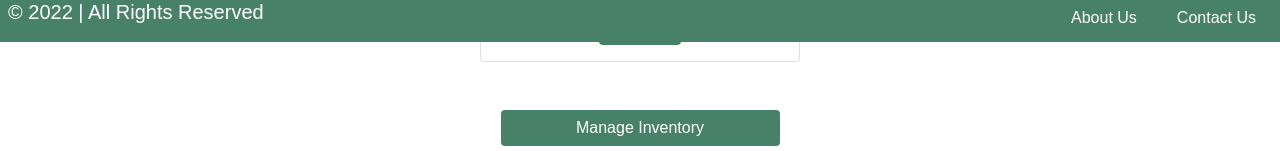
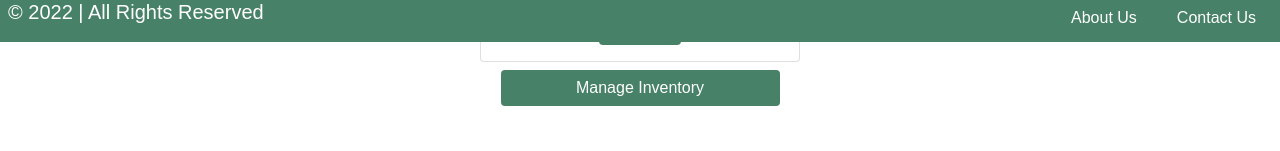
Before and after one commit to n00bNn00b/textile-machines-mart-client, a React (Create React App) app: page /updateItem/1 in a window 1280 px wide. Shown: the part 758-909 px from the top of the page. Built offline with nearby package versions, Linux system fonts and the light colour scheme; no server answers; sample sign-in values are in the browser's storage.

Commit message:
update component's manage button alignment fixed, corner case for restock in my item fixed

```diff
--- a/src/pages/MyItem/MyItem.jsx
+++ b/src/pages/MyItem/MyItem.jsx
@@ -51,7 +51,7 @@ const MyItem = ({ userItem }) => {
     } else {
       axios
         .put(`http://localhost:5000/product/${_id}`, {
-          quantity: productQuantity + restock,
+          quantity: parseInt(productQuantity + restock),
         })
         .then((res) => console.log(res));
       setProductQuantity(parseInt(restock + productQuantity));
--- a/src/pages/UpdateItem/Update/Update.jsx
+++ b/src/pages/UpdateItem/Update/Update.jsx
@@ -89,7 +89,7 @@ const Update = ({ singleItem }) => {
       <Button
         as={Link}
         to="/manageInventory"
-        className="d-block mx-auto border-0 mt-2 w-25 mt-5"
+        className="d-block mx-auto border-0 mt-2 w-25 mb-5"
         style={{ backgroundColor: "rgb(70 129 104)" }}
       >
         Manage Inventory
```
